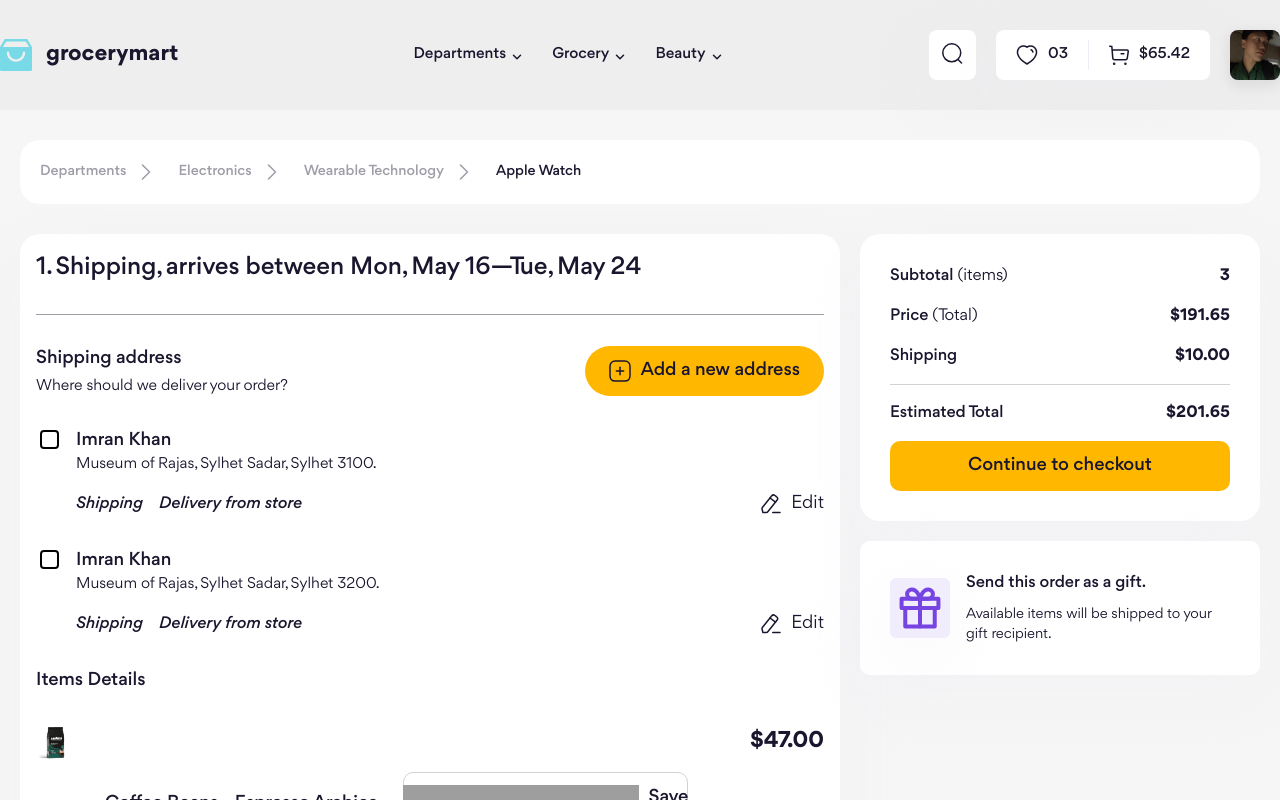
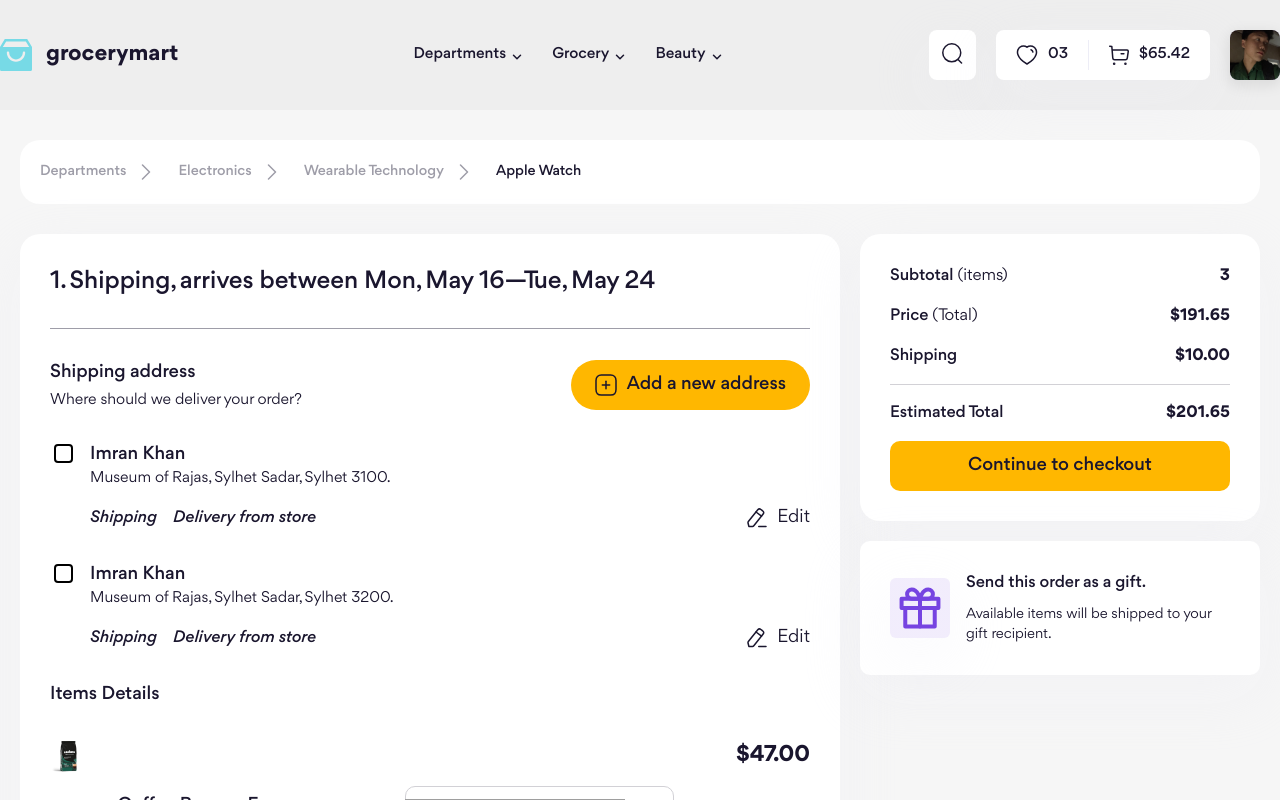
Before and after one commit to longtq2501/GroceryEcommerce, a React (Vite) app in the folder front-end/: page /shipping in a window 1280 px wide. Shown: the top 800 px of the page. Built offline with nearby package versions, Linux system fonts and the light colour scheme; grey boxes are pictures that could not be loaded.

Commit message:
fix padding shipping

```diff
--- a/front-end/src/components/CheckOut/ProductSelectedContainer.jsx
+++ b/front-end/src/components/CheckOut/ProductSelectedContainer.jsx
@@ -44,7 +44,7 @@ const TotalText = styled.span`
 
 const ProductSelectedContainer = () => {
   return (
-    <Container className="p-[16px] bg-[#fff] grid grid-cols-1 gap-[16px] lg:gap-[30px] rounded-[20px] col-span-2">
+    <Container className="p-[16px] lg:p-[30px] md:p-[24px] bg-[#fff] grid grid-cols-1 gap-[16px] lg:gap-[30px] rounded-[20px] col-span-2">
       <ListAddress>
         <AddressItem />
       </ListAddress>
--- a/front-end/src/output.css
+++ b/front-end/src/output.css
@@ -1063,6 +1063,14 @@ video {
     padding: 40px;
   }
 
+  .md\:p-\[\] {
+    padding: ;
+  }
+
+  .md\:p-\[24px\] {
+    padding: 24px;
+  }
+
   .md\:text-\[18px\] {
     font-size: 18px;
   }
```
